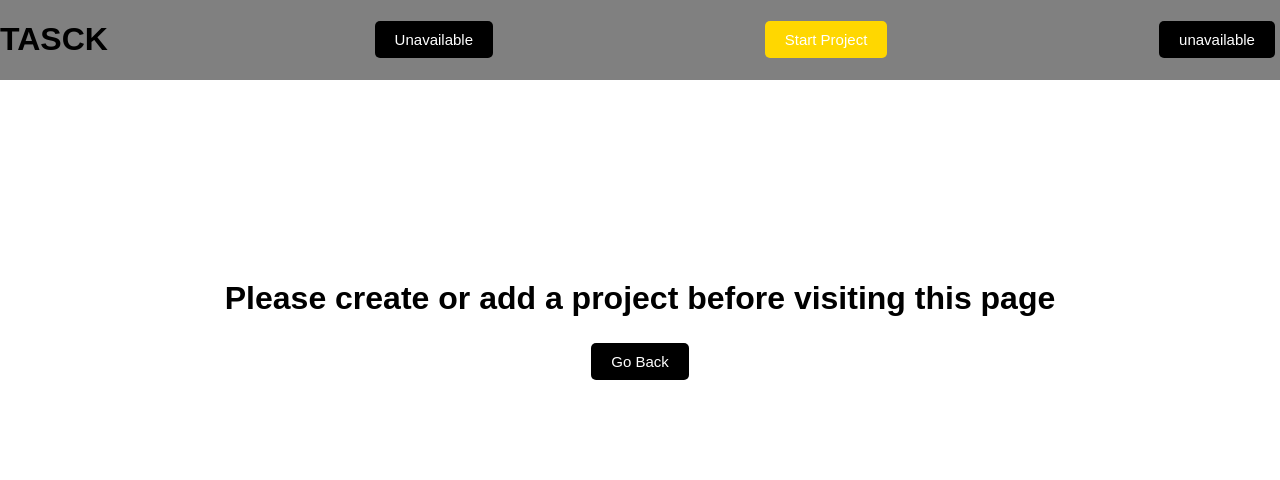
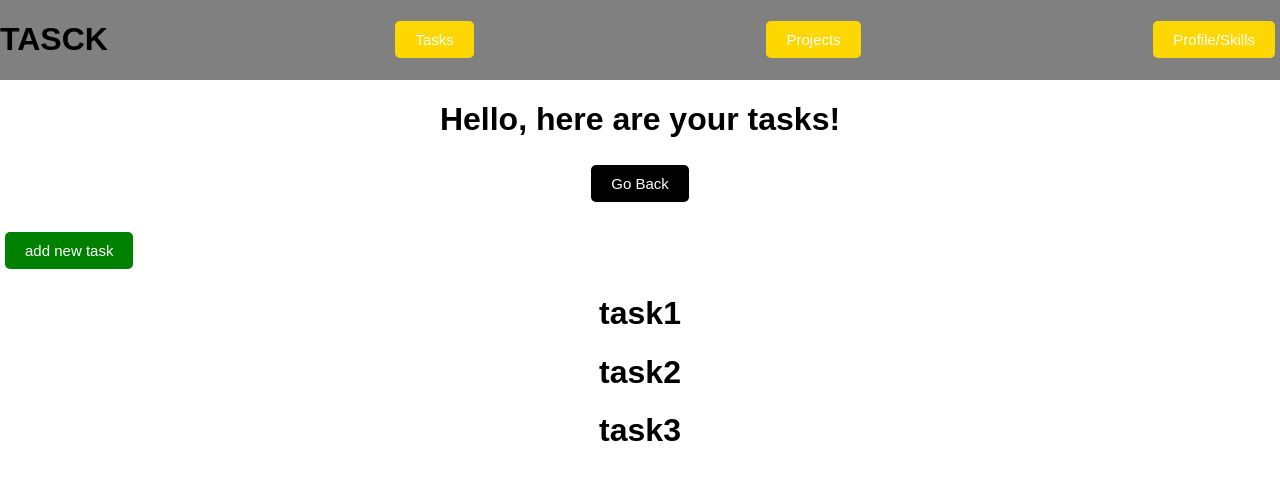
Before and after one commit to Paink64/TASCK, a React (Create React App) app: page /MyTasks in a window 1280 px wide. Shown: the top 480 px of the page. Built offline with nearby package versions, Linux system fonts and the light colour scheme.

Commit message:
Testing the creation of my own branch

```diff
--- a/src/App.js
+++ b/src/App.js
@@ -10,10 +10,16 @@ import Profile from './Profile';
 import PopUp from './components/PopUp';
 import { ProjectContext } from './ProjectContext';
 import Projects_Page from './Projects_Page'
+import Tasks from './components/Tasks';
 
 
 function App() {
-  const [tasks, setTasks] = useState([]); //used to create, edit tasks
+  const [tasks, setTasks] = useState([
+    //Putting this here to see it working
+    { desc: "Learn React", id: 1 },
+    { desc: "Profit", id: 2 },
+  ]); //used to create, edit tasks
+
   const [users, setUserInfo] = useState([]); //ATM, used to edit/access user info
   //const [userProjects, setUserProjects]
   const [seePopUp, setSeePopUp] = useState(false); //use to affect pop up windows
@@ -22,7 +28,7 @@ function App() {
     name: 'user1',
     email: 'user1@email.com',
     password: '12345',
-    isOnProject: false,
+    isOnProject: true,
     tasks: ['task1', 'task2', 'task3'],
     projectIDs: [],
   });
@@ -51,12 +57,17 @@ function App() {
 
         <ProjectContext.Provider value={{ projectData, setProject }}>
 
+      {/*
+        You serious THIS is how we comment.....
+        Anyways this is the homepage
+        */}
         <Route path='/' exact>
       {!userDummy.isOnProject && <h1 style={{textAlign: 'center', marginTop: '200px'}}>
         Hello, {userDummy.name}. To get started, please click on the 'Start Project' button above.
         </h1>}
         </Route>
 
+        {/*This the MyTasks Page */}
         <Route path='/MyTasks'>
         <MyTasks user={userDummy}></MyTasks>
       {userDummy.isOnProject && <Button onClick={() => { let currentTasks = userDummy.tasks.slice();
@@ -67,10 +78,16 @@ function App() {
       {userDummy.isOnProject && userDummy.tasks.map(task => <h1 style={{textAlign: 'center'}}>{task}</h1>)}
         </Route>
 
+        {/*
+        This is the projects page
+         */}
         <Route path="/Projects_Page">
         <Projects_Page></Projects_Page>
         </Route>
 
+        {/*
+         * This is the the profile
+         */}
         <Route path='/Profile'>
         <Profile user={userDummy}></Profile>
         </Route>
```
